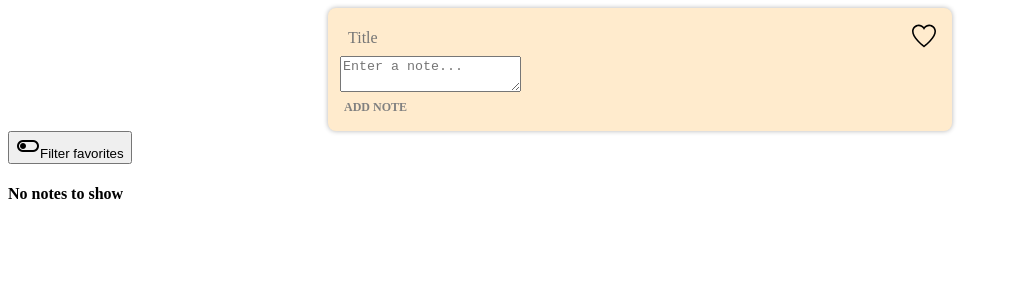
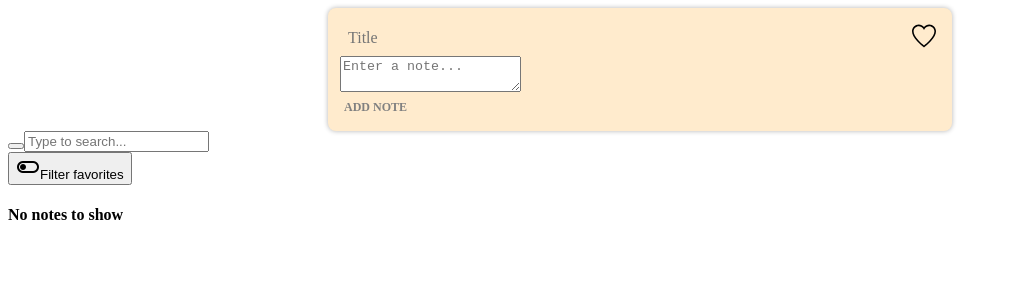
Before and after one commit to ivanad00/notes, a React (Create React App) app: page / in a window 1280 px wide. Shown: the top 300 px of the page, without its empty margins (0-1009 px from the left). Built offline with nearby package versions, Linux system fonts and the light colour scheme.

Commit message:
Search bar

```diff
--- a/src/App.js
+++ b/src/App.js
@@ -3,6 +3,7 @@ import "./App.css";
 import AddNote from "./components/AddNote";
 import AllNotes from "./components/AllNotes";
 import OpenEdit from "./components/OpenEdit";
+import Search from "./components/Search";
 
 const App = () => {
   const [note, setNote] = useState({
@@ -19,6 +20,7 @@ const App = () => {
     text: "",
     favorite: false,
   });
+  const [searchText, setSearchText] = useState("");
 
   const loadNotes = () => setNotes(JSON.parse(localStorage.getItem("save")));
   const storeNotesToDb = () =>
@@ -47,12 +49,16 @@ const App = () => {
         note={note}
         setNote={setNote}
       />
+      <Search handleSearchNote={setSearchText} />
       <AllNotes
         notes={notes}
         setNotes={setNotes}
         showModal={showModal}
         setShowModal={setShowModal}
         editNote={editNote}
+        notes={notes.filter((note) =>
+          note.title.toLowerCase().includes(searchText)
+        )}
       />
       {showModal && (
         <OpenEdit
--- /dev/null
+++ b/src/components/Search.js
@@ -0,0 +1,15 @@
+import React from "react";
+
+const Search = ({ handleSearchNote }) => {
+  return (
+    <div className="search">
+      <button className="search-icons" size="1.3em" />
+      <input
+        onChange={(e) => handleSearchNote(e.target.value)}
+        placeholder="Type to search..."
+      />
+    </div>
+  );
+};
+
+export default Search;
```
